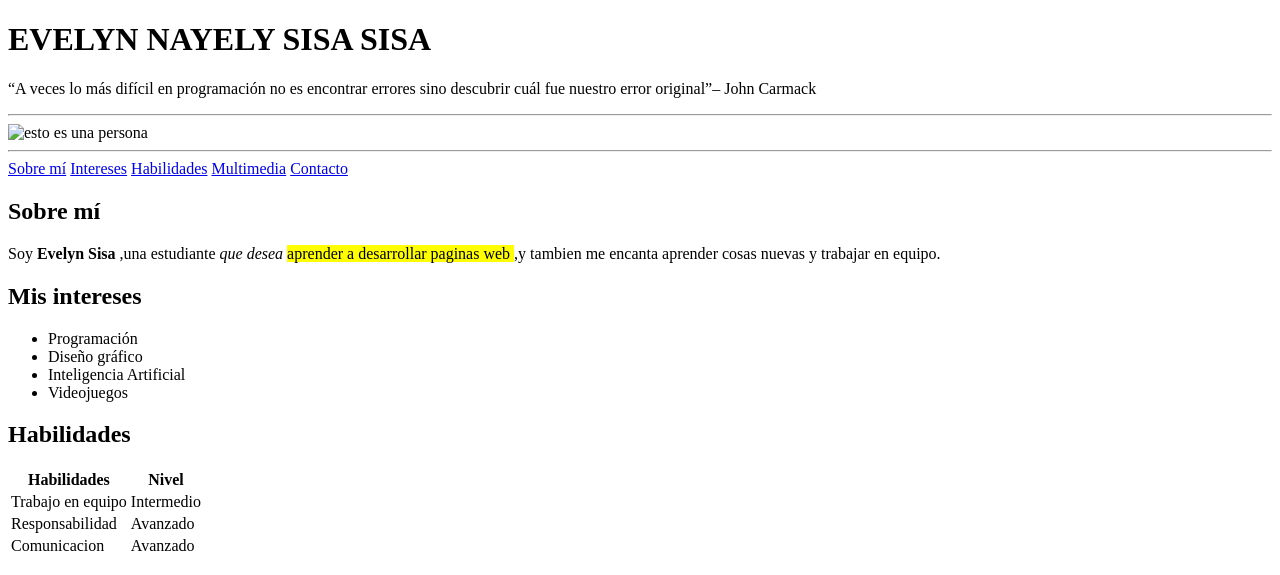
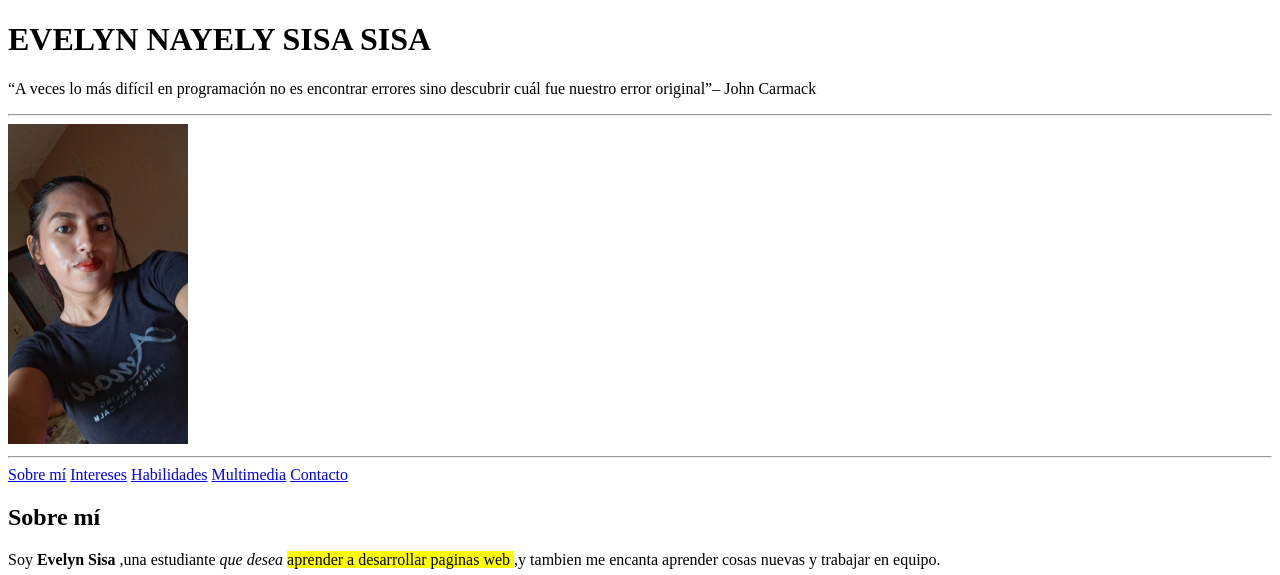
Before and after one commit to evelyn20955/evelyn2095, a plain HTML site: page index.html in a window 1280 px wide. Shown: the top 575 px of the page. Drawn offline with Linux system fonts and the light colour scheme.

Commit message:
index.html

```diff
--- a/index.html
+++ b/index.html
@@ -14,7 +14,7 @@
 
         <hr/>
 
-        <img width="180px" alt="esto es una persona" src="img/evelyn.jpg" />
+        <img width="180px" alt="esto es una persona" src="evelyn.jpg" />
     </header>
 
        <hr/>
```
